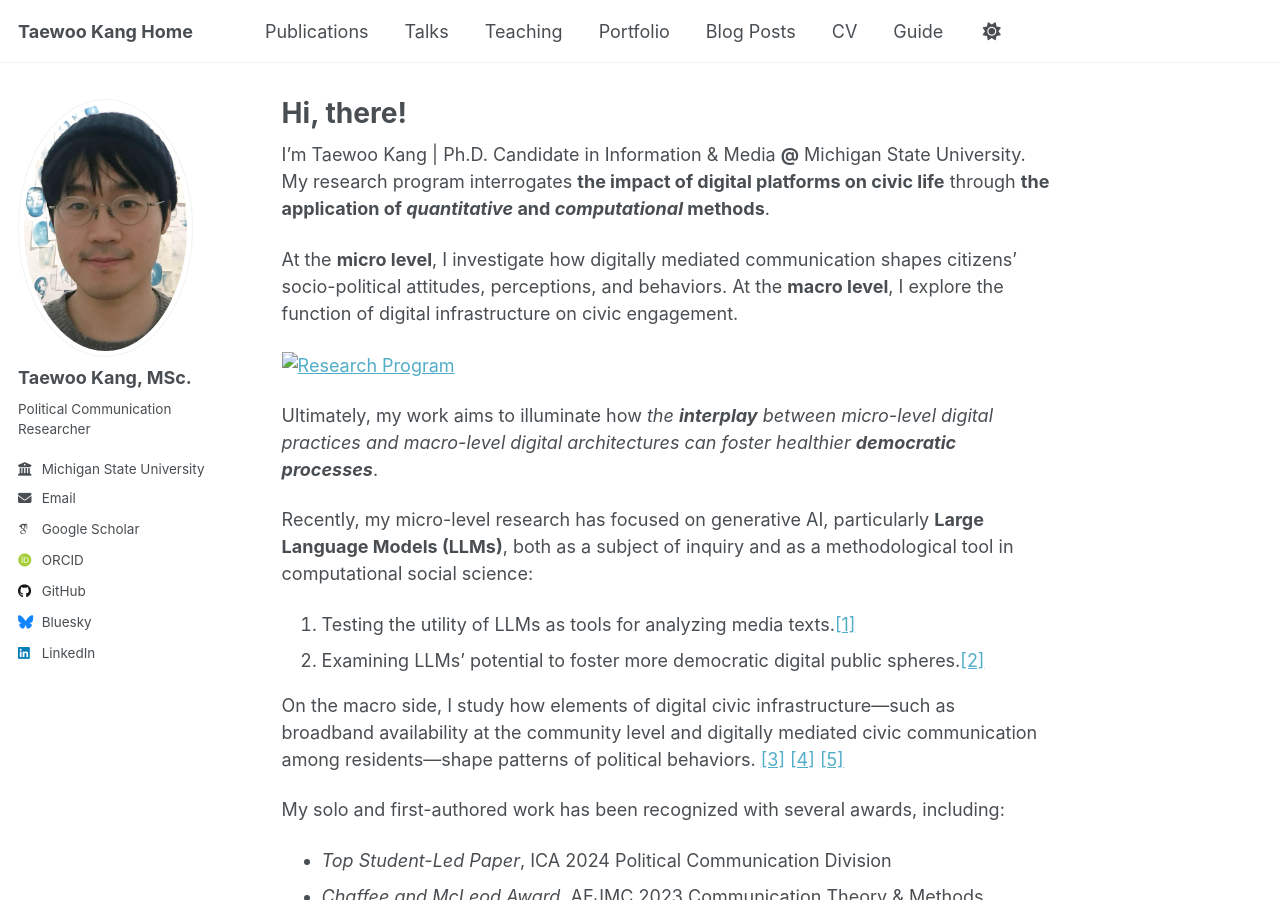
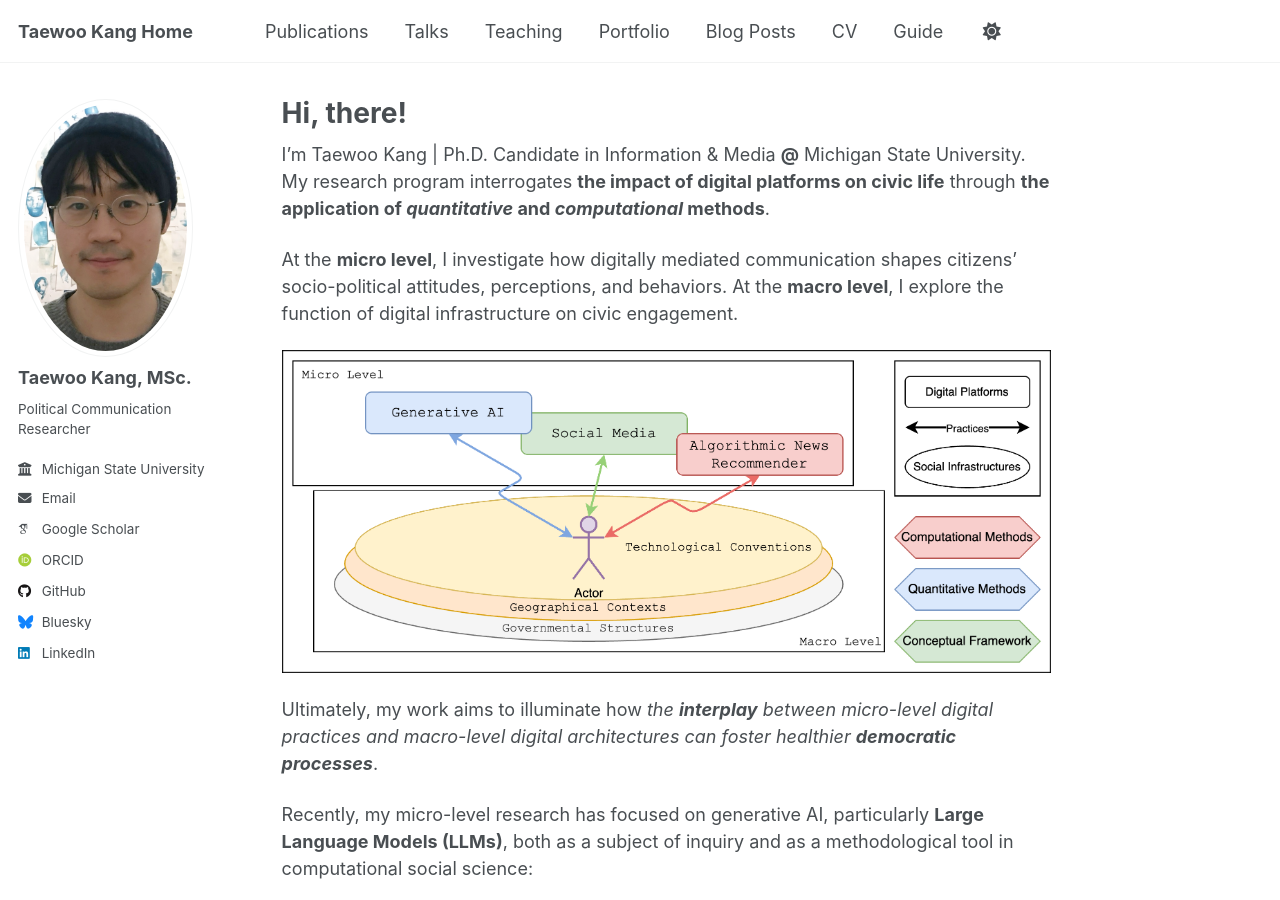
Before and after one commit to kteen2k/taewookang, a Jekyll site: the page built from _pages/about.md, in a window 1280 px wide and 900 px high. Built offline with Jekyll 4.4.1, drawn with Linux system fonts in a browser that asks for light colours; some web fonts are replaced.

Commit message:
about.md

```diff
--- a/_pages/about.md
+++ b/_pages/about.md
@@ -13,7 +13,7 @@ My research program interrogates **the impact of digital platforms on civic life
 At the **micro level**, I investigate how digitally mediated communication shapes citizens’ socio-political attitudes, perceptions, and behaviors.
 At the **macro level**, I explore the function of digital infrastructure on civic engagement.
 
-![Research Program](research_program.png)
+![Research Program](/images/research_program.png)
 
 Ultimately, my work aims to illuminate how *the **interplay** between micro-level digital practices and macro-level digital architectures can foster healthier **democratic processes***.
 
```
